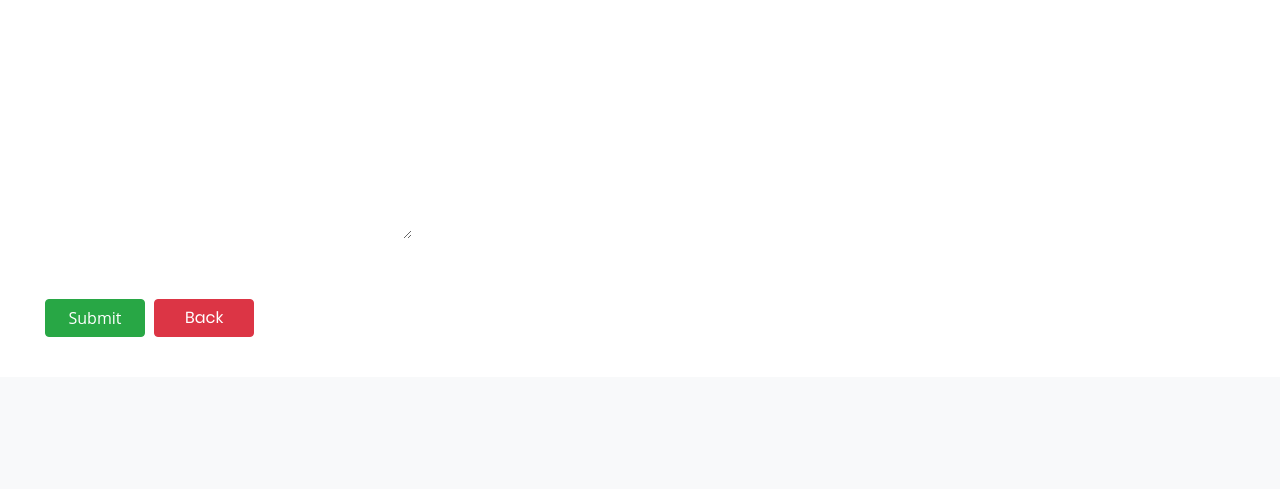
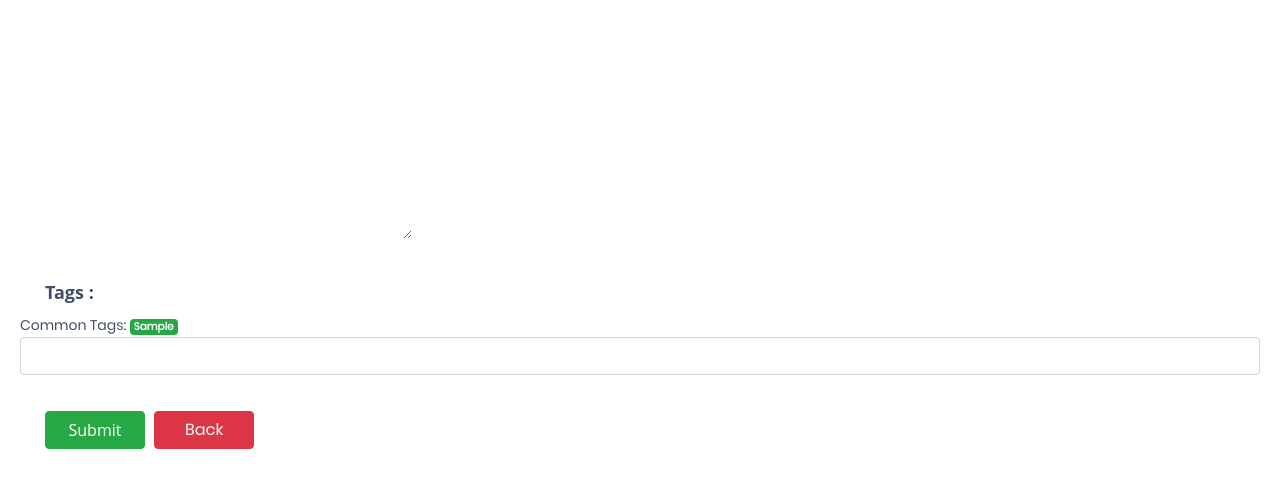
Before and after one commit to mark47546/Cryptians, a Django app: template templates/post/create_post.html in a window 1280 px wide. Shown: the part 966-1455 px from the top of the page. Before the commit the page ends 1303 px from the top, so only its background shows below. Run offline with Django 3.2, Linux system fonts and the light colour scheme; a user stored in the database is signed in; data comes from the database, SQL or seed files in the repository; tables that the repository leaves empty hold one stand-in row (values such as "Sample post"); the template is opened without the code that fills it: values that come from a table or form of the project are taken from there, most other values are stand-ins (such as "Sample title", 1, 10 or a date in 2020); some libraries are stand-ins or nearby versions.

Commit message:
add common tag and tag input

```diff
--- a/templates/post/create_post.html
+++ b/templates/post/create_post.html
@@ -14,14 +14,14 @@
 {% if user.is_authenticated%}
 <nav aria-label="breadcrumb" style="margin-bottom: 30px;">
     <ol class="breadcrumb">
-        <li class="breadcrumb-item"><a href="/allPost" onclick="return confirm('Are you sure that you want to cancel');">All Post</a></li>
+        <li class="breadcrumb-item"><a href="/allPost" onclick=" confirm('Are you sure that you want to cancel');">All Post</a></li>
         <li class="breadcrumb-item active" aria-current="page">Create New Post</li>
     </ol>
   </nav>
 <div class="verticalLine">
     <h1 style="margin-top: 20px; margin-bottom: 20px; margin-left: 30px;">Create Post</h1>
 </div>
-<form enctype="multipart/form-data" method="post" onsubmit="return checkForm(this);">
+<form enctype="multipart/form-data" method="post" onsubmit=" checkForm(this);">
     {% csrf_token %}
     {% load static %}
     {{ form.media }}
@@ -53,10 +53,18 @@
         {{form.body}}
     </div>
 <!---------------------------------------------------------------------------------------------------------------->
-
+    <div class="form-group">
+        <label style="margin-left: 25px; font-size: 18px;"><b>Tags :</b></label>
+        <p>Common Tags:
+            {% for mt in common_tags %}
+                <a href="#" class="badge badge-success">{{mt}}</a>
+            {% endfor %}
+        </p>
+        <input type="text" data-role="tagsinput" class="form-control" name="tags">
+    </div>
 
     <input type="submit" class="btn btn-success" name="myButton" value="Submit" style=" margin-left: 25px; margin-top: 20px; margin-right: 5px; width: 100px; margin-bottom: 20px;">
-    <a href='/jobTable' class='btn btn-danger' onclick="return confirm('Are you sure that you want to cancel');" style="margin-top: 20px; width: 100px; margin-bottom: 20px;">Back</a>
+    <a href='/jobTable' class='btn btn-danger' onclick="confirm('Are you sure that you want to cancel');" style="margin-top: 20px; width: 100px; margin-bottom: 20px;">Back</a>
     <a style="color: #c80000;">{{ form.errors }}</a>
 
 </form>
```
